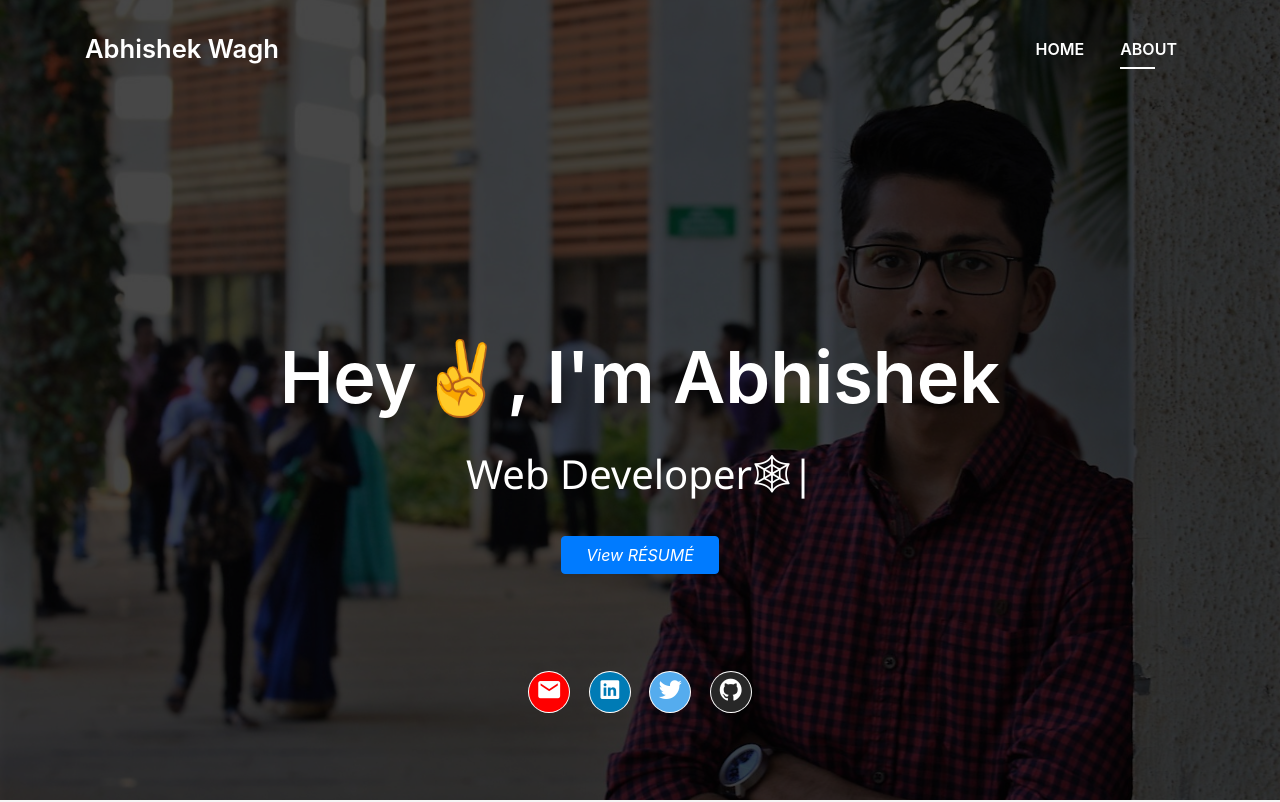
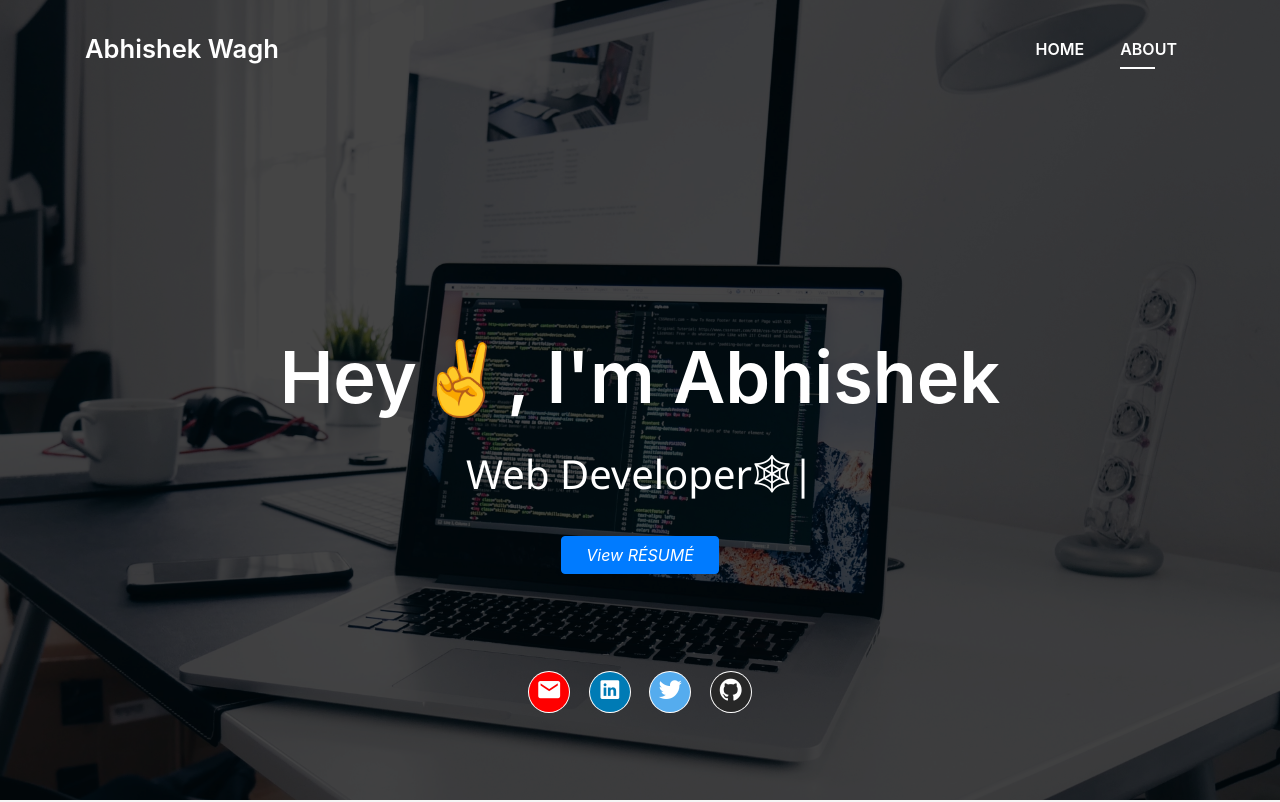
Before and after one commit to iabhishek07/iabhishek07.github.io, a plain HTML site: page index.html in a window 1280 px wide. Shown: the top 802 px of the page. Drawn offline with Linux system fonts and the light colour scheme; files whose address does not match are found by name.

Commit message:
bg change

```diff
--- a/index.html
+++ b/index.html
@@ -59,7 +59,7 @@
   <!--/ Nav End /-->
 
   <!--/ Intro Skew Star /-->
-  <div id="home" class="intro route bg-image" style="background-image: url(img/Abhi.jpg)">
+  <div id="home" class="intro route bg-image" style="background-image: url(img/cr4.jpg)">
     <div class="overlay-itro"></div>
     <div class="intro-content display-table">
       <div class="table-cell">
```
Also changed, not shown: img/cr4.jpg (added).
